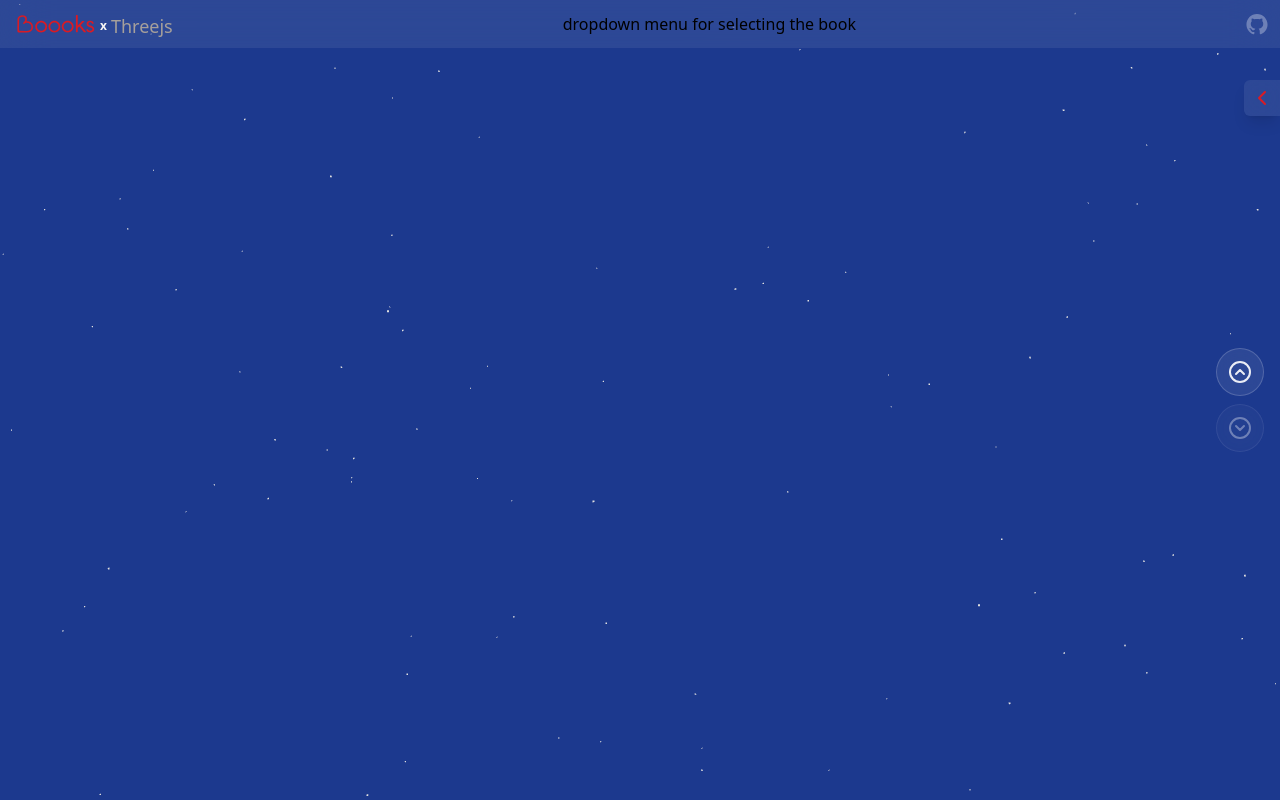
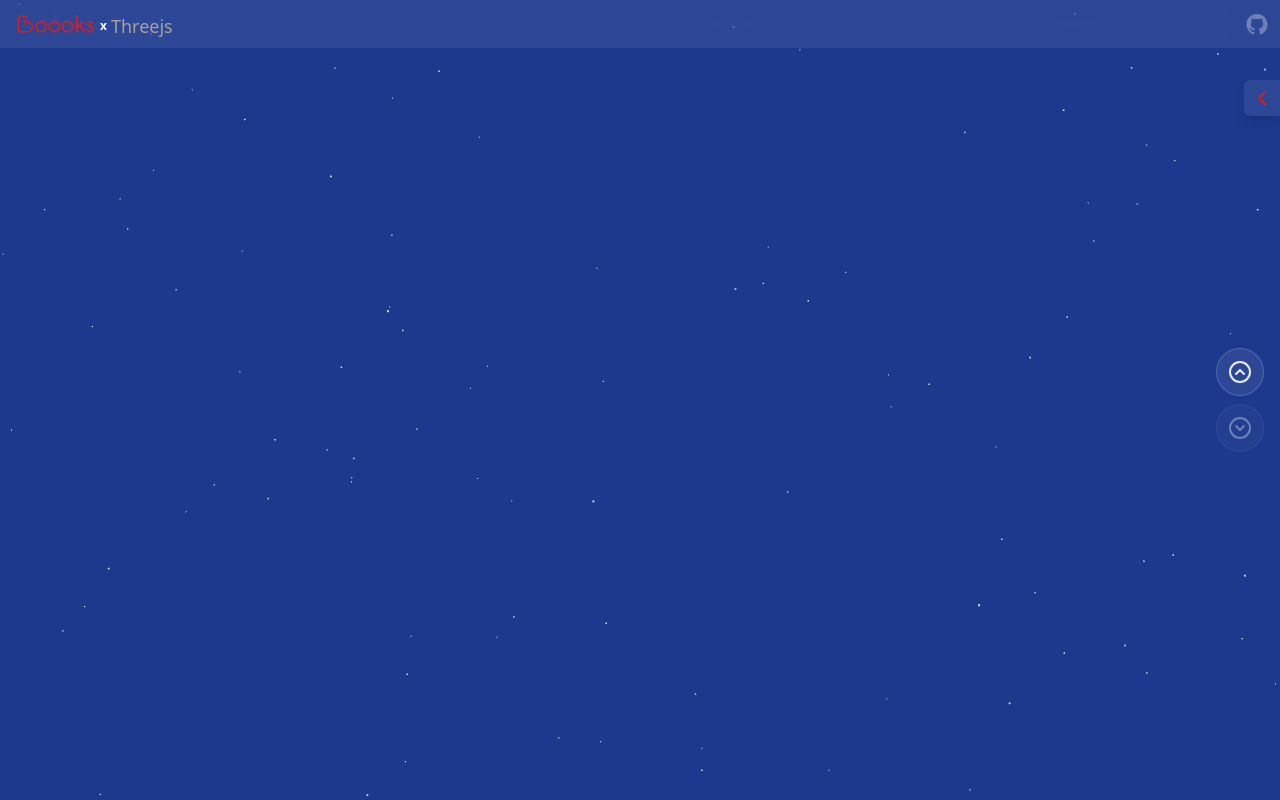
Before and after one commit to iamjacob/threejs, a React (Vite) app: page / in a window 1280 px wide. Built offline with nearby package versions, Linux system fonts and the light colour scheme.

Commit message:
prepared shelves for book add with button just. Savepoint

```diff
--- a/src/components/Shelves/LevelController.tsx
+++ b/src/components/Shelves/LevelController.tsx
@@ -1,4 +1,4 @@
-import { ChevronDownCircle, ChevronUpCircle } from "lucide-react";
+import { BookPlus, ChevronDownCircle, ChevronUpCircle } from "lucide-react";
 import { useLevelStore } from "../../stores/useLevelStore";
 import { progressionConfig } from "./progressionConfig";
 
@@ -30,6 +30,9 @@ const LevelController = () => {
       >
         <ChevronDownCircle size={24} />
       </button>
+
+      {/* When top level add boooks btn */}
+      {/* <BookPlus/> */}
     </div>
   );
 };
--- a/src/components/layout/header/header.tsx
+++ b/src/components/layout/header/header.tsx
@@ -43,9 +43,9 @@ const Header = () => {
         <h1 className="text-xs font-bold text-stone-100 pt-1">x</h1>
         <h1 className="text-lg text-stone-400 pt-1">Threejs</h1>
         </a>
-<h6>
+{/* <h6>
 dropdown menu for selecting the book
-</h6>
+</h6> */}
 
       <a
         href="https://github.com/iamjacob/threejs"
```
